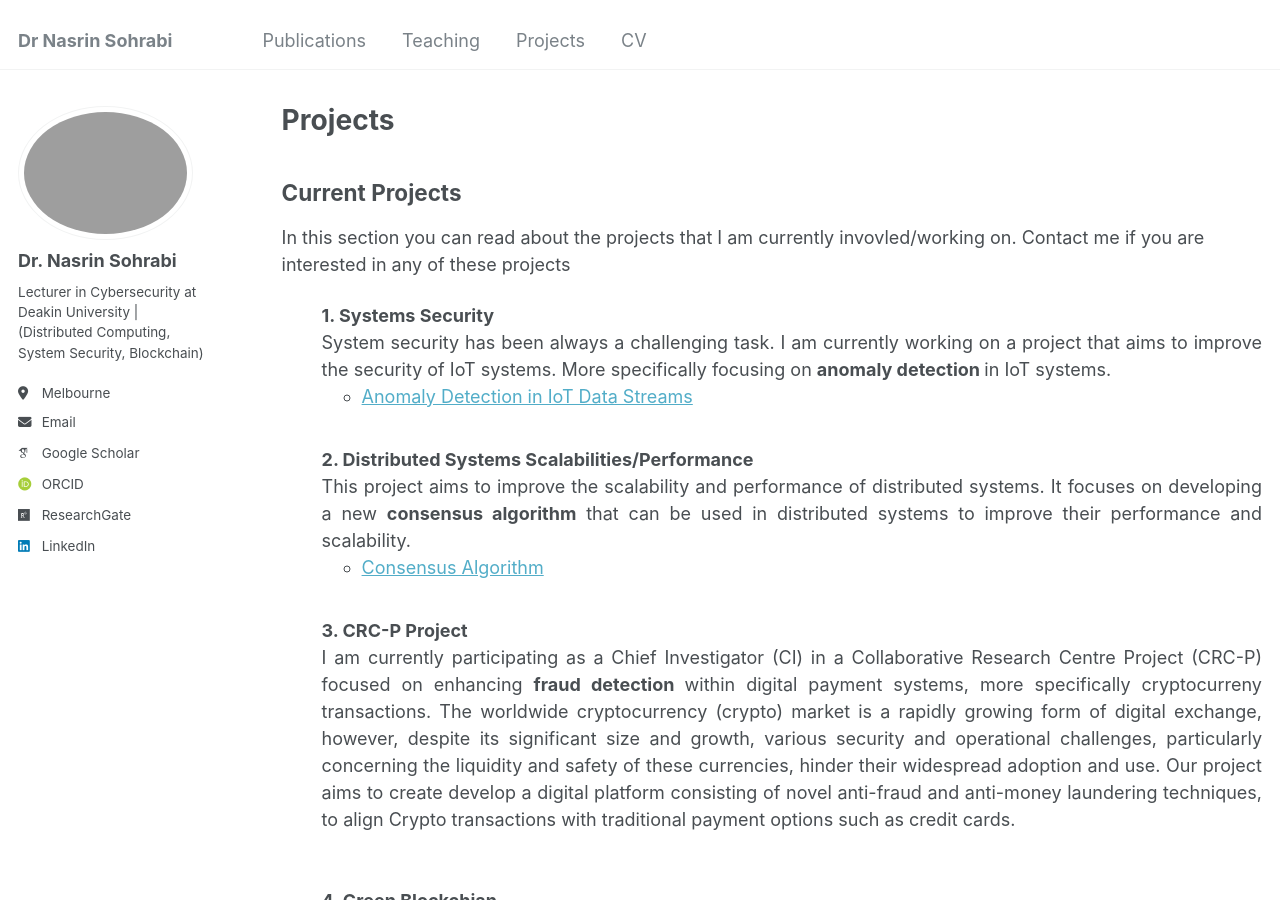
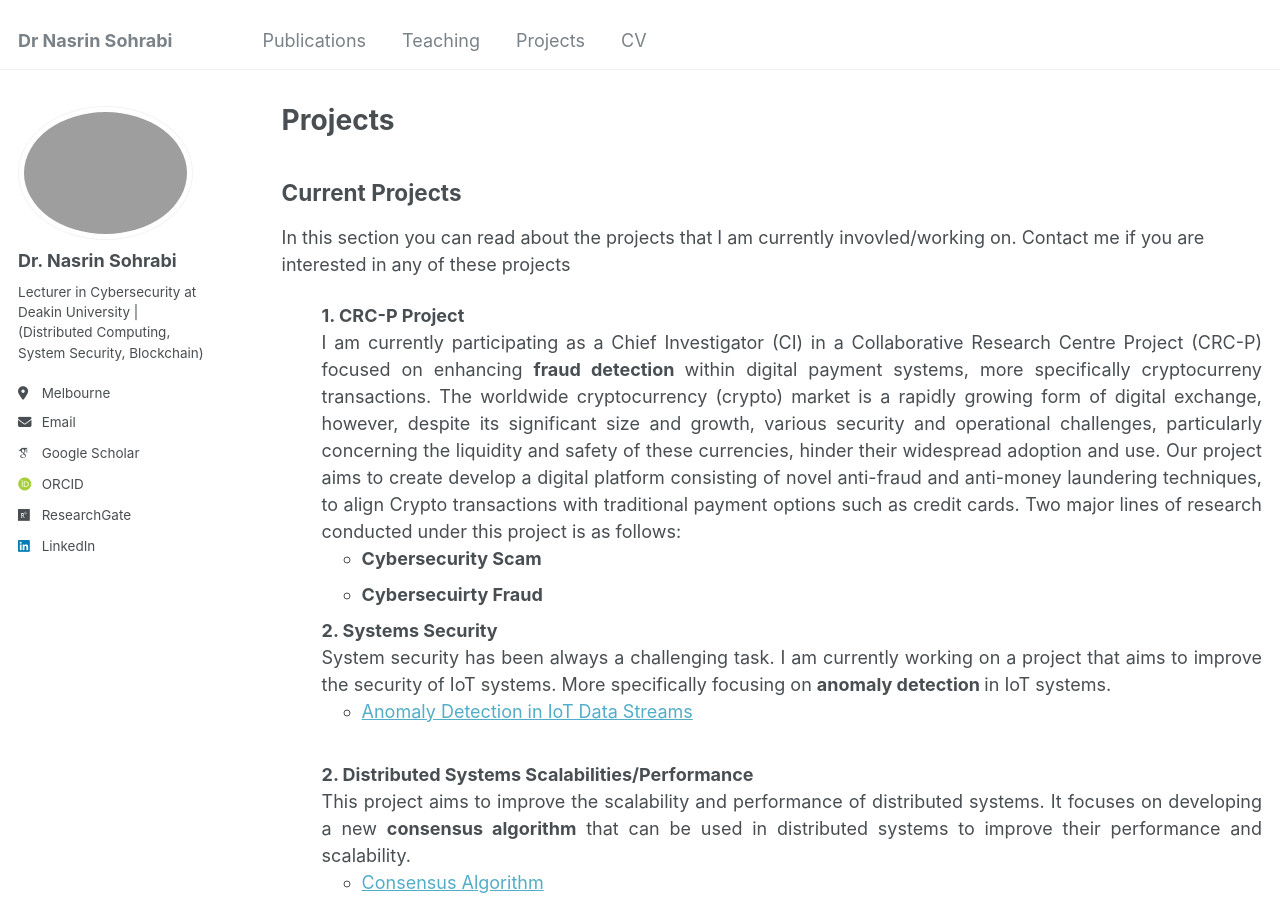
Before and after one commit to Nasrin-Sohrabi/Nasrin-Sohrabi.github.io, a Jekyll site: the page built from _pages/projects.html, in a window 1280 px wide and 900 px high. Built offline with Jekyll 4.4.1, drawn with Linux system fonts in a browser that asks for light colours; some web fonts are replaced.

Commit message:
updating the news

```diff
--- a/_pages/projects.html
+++ b/_pages/projects.html
@@ -25,7 +25,27 @@ author_profile: true
         <p>In this section you can read about the projects that I am currently invovled/working on. Contact me if you are interested in any of these projects</p>
 
         <ul>
-            <project><span style="font-weight: bold;"> 1. Systems Security</span>
+
+            <project><span style="font-weight: bold;"> 1. CRC-P Project </span>
+                <div class="inner-div"; style=" text-align: justify;">
+                    I am currently participating as a Chief Investigator (CI) in a Collaborative Research Centre Project (CRC-P)
+                    focused on enhancing <span style="font-weight:bold">fraud detection </span> within digital payment systems, more specifically cryptocurreny transactions.
+                    The worldwide cryptocurrency (crypto) market is a rapidly growing form of digital exchange,
+                    however, despite its significant size and growth, various security and operational challenges, particularly concerning the liquidity and safety of these currencies,
+                    hinder their widespread adoption and use.
+                    Our project aims to create develop a digital platform consisting of novel anti-fraud and anti-money laundering techniques, to align Crypto transactions with traditional payment options such as credit cards.
+
+                    Two major lines of research conducted under this project is as follows:
+
+                    <ul>
+                        <li style="font-weight: bold;">Cybersecurity Scam </li>
+                        <li style="font-weight: bold;">Cybersecuirty Fraud</li>
+                    </ul>
+
+                </div>
+              </project>
+
+            <project><span style="font-weight: bold;"> 2. Systems Security</span>
                 <div class="inner-div"; style=" text-align: justify;">
                  System security has been always a challenging task. I am currently working on a project that aims to improve the security of IoT systems.
                  More specifically focusing on <span style="font-weight:bold"> anomaly detection </span>in IoT systems.
@@ -53,16 +73,7 @@ author_profile: true
           </project>
 
 
-          <project><span style="font-weight: bold;"> 3. CRC-P Project </span>
-            <div class="inner-div"; style=" text-align: justify;">
-                I am currently participating as a Chief Investigator (CI) in a Collaborative Research Centre Project (CRC-P)
-                focused on enhancing <span style="font-weight:bold">fraud detection </span> within digital payment systems, more specifically cryptocurreny transactions.
-                The worldwide cryptocurrency (crypto) market is a rapidly growing form of digital exchange,
-                however, despite its significant size and growth, various security and operational challenges, particularly concerning the liquidity and safety of these currencies,
-                hinder their widespread adoption and use.
-                Our project aims to create develop a digital platform consisting of novel anti-fraud and anti-money laundering techniques, to align Crypto transactions with traditional payment options such as credit cards.
-            </div>
-          </project>
+
 
           <br><br>
           <project><span style="font-weight: bold;"> 4. Green Blockchian</span>
```
Also changed, not shown: _pages/about.md (+3 -3 lines).
